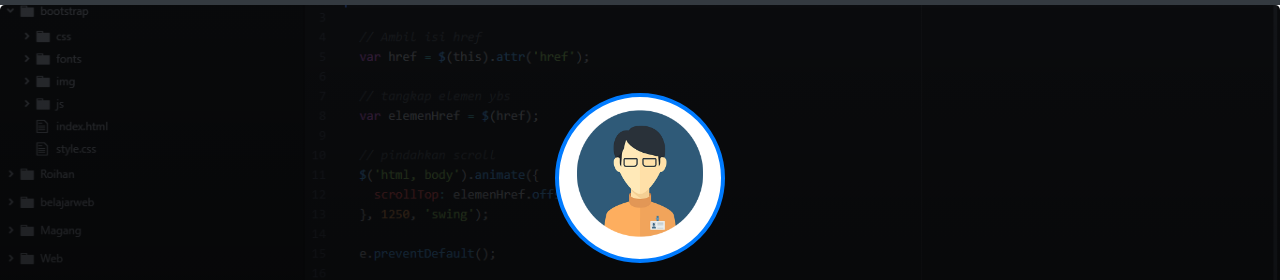
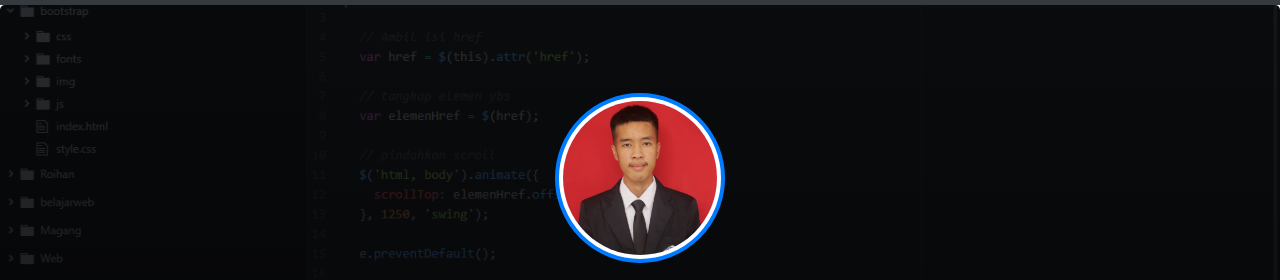
Before and after one commit to RoihanZ/RoihanZ.github.io, a plain HTML site: page index.html in a window 1280 px wide. Shown: the part 51-331 px from the top of the page. Drawn offline with Linux system fonts and the light colour scheme.

Commit message:
Update index.html

```diff
--- a/index.html
+++ b/index.html
@@ -49,7 +49,7 @@
     <!-- Hero / Jumbotron -->
     <div class="jumbotron text-center mb-0">
       <img
-        src="bahan/sample.png"
+        src="bahan/C050422024.png"
         alt="Ahmad Roihan Nugraha"
         class="rounded-circle img-thumbnail my-2"
       />
```
